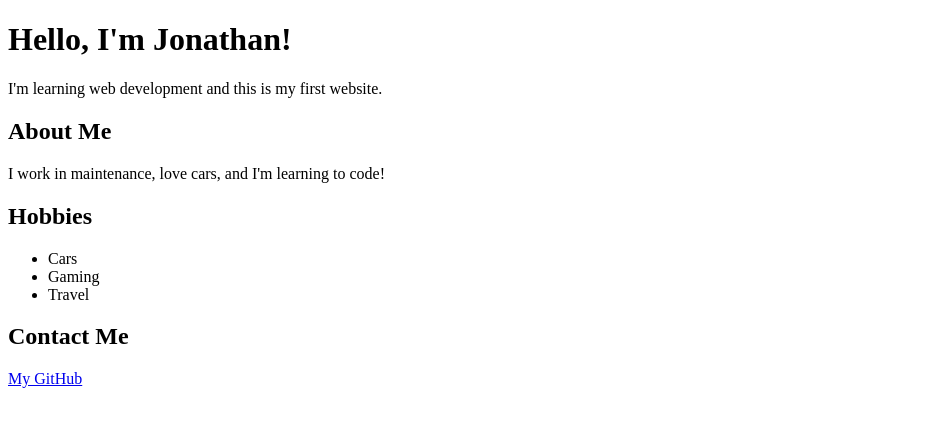
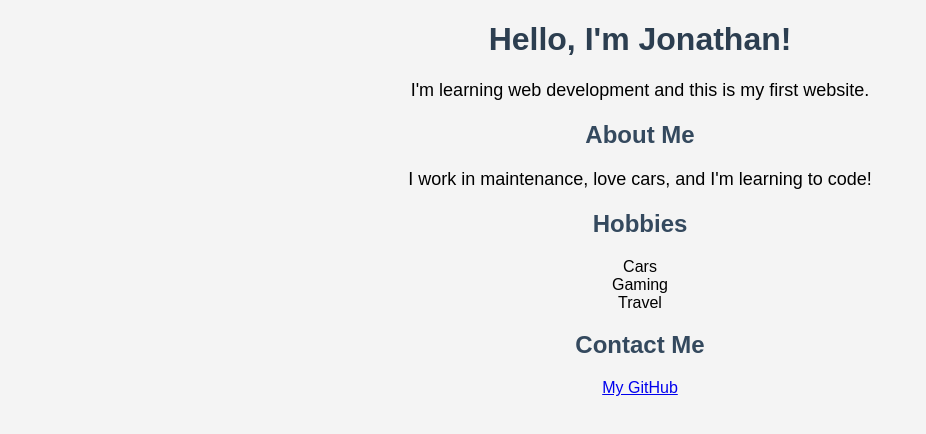
Before and after one commit to JohnoRivas/my-profile, a plain HTML site: page index.html in a window 1280 px wide. Shown: the whole page, without its empty margins (0-926 px from the left). Drawn offline with Linux system fonts and the light colour scheme.

Commit message:
added CSS styling

```diff
--- a/index.html
+++ b/index.html
@@ -1,8 +1,9 @@
 <!DOCTYPE html>
 <html>
   <head>
-    <title>My Profile Page</title>
-  </head>
+  <link rel="stylesheet" href="style.css">
+  <title>My Profile Page</title>
+</head>
   <body>
     <h1>Hello, I'm Jonathan!</h1>
     <p>I'm learning web development and this is my first website.</p>
--- /dev/null
+++ b/style.css
@@ -0,0 +1,22 @@
+body {
+  font-family: Arial, sans-serif;
+  background-color: #f4f4f4;
+  text-align: center;
+}
+
+h1 {
+  color: #2c3e50;
+}
+
+h2 {
+  color: #34495e;
+}
+
+p {
+  font-size: 18px;
+}
+
+ul {
+  list-style-type: none;
+  padding: 0;
+}
```
